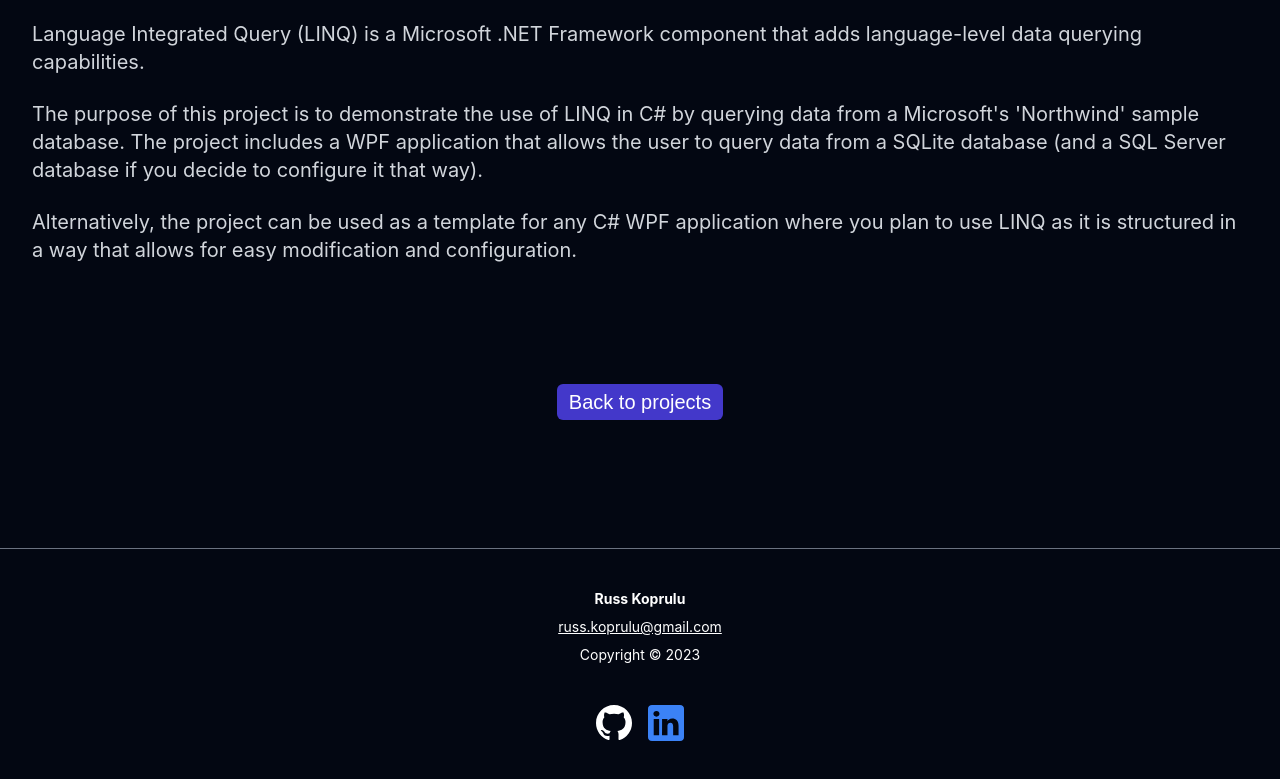
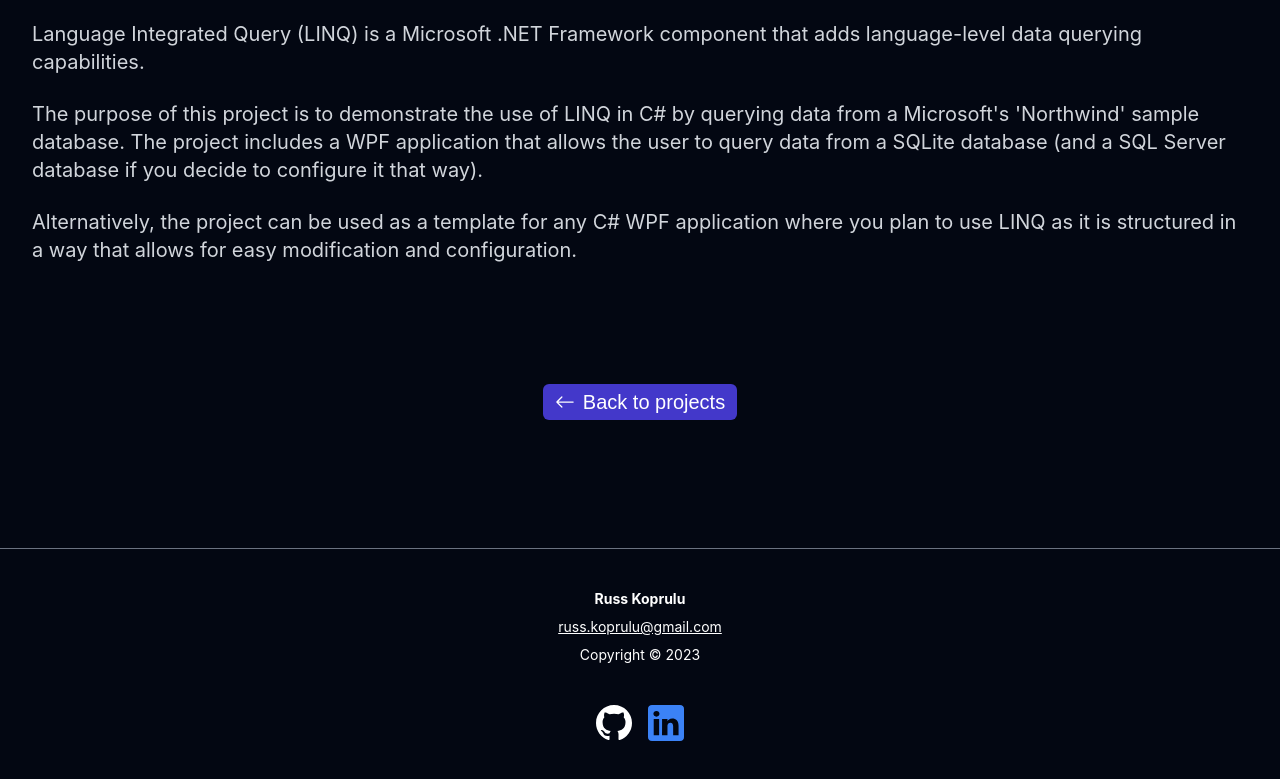
Before and after one commit to ruskpr/ruskpr.github.io, a React (Create React App) app: page /projects/linq-sql-examples in a window 1280 px wide. Shown: the part 980-1759 px from the top of the page. Built offline with nearby package versions, Linux system fonts and the light colour scheme.

Commit message:
add back arrow

```diff
--- a/src/components/pages/projects-page/ProjectDetailPage.tsx
+++ b/src/components/pages/projects-page/ProjectDetailPage.tsx
@@ -8,6 +8,7 @@ import ProjectDetailSidebar from "./ProjectDetailSidebar";
 import ProjectDetailInfo from "./ProjectDetailInfo";
 import { Button, ButtonType } from "../../ui/Button";
 import Breadcrumb from "../../ui/Breadcrumb";
+import { BsArrowLeft } from "react-icons/bs";
 
 export default function ProjectDetailPage() {
   let { slug } = useParams();
@@ -50,7 +51,8 @@ export default function ProjectDetailPage() {
 
       <div className="flex justify-center items-center mt-24">
         <Button type={ButtonType.Primary}>
-          <Link className="text-xl" to="/projects">
+          <Link className="text-xl flex items-center" to="/projects">
+            <BsArrowLeft className="mr-2" />
             Back to projects
           </Link>
         </Button>
```
